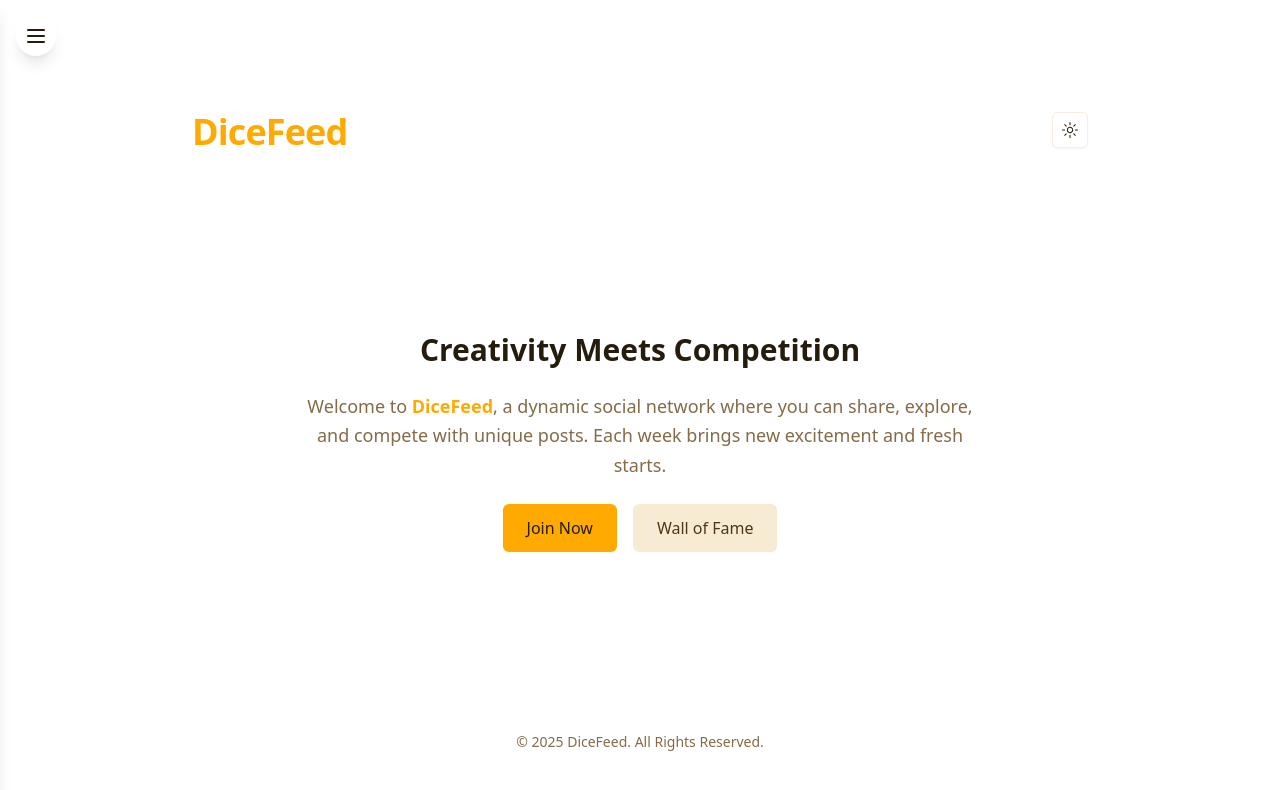
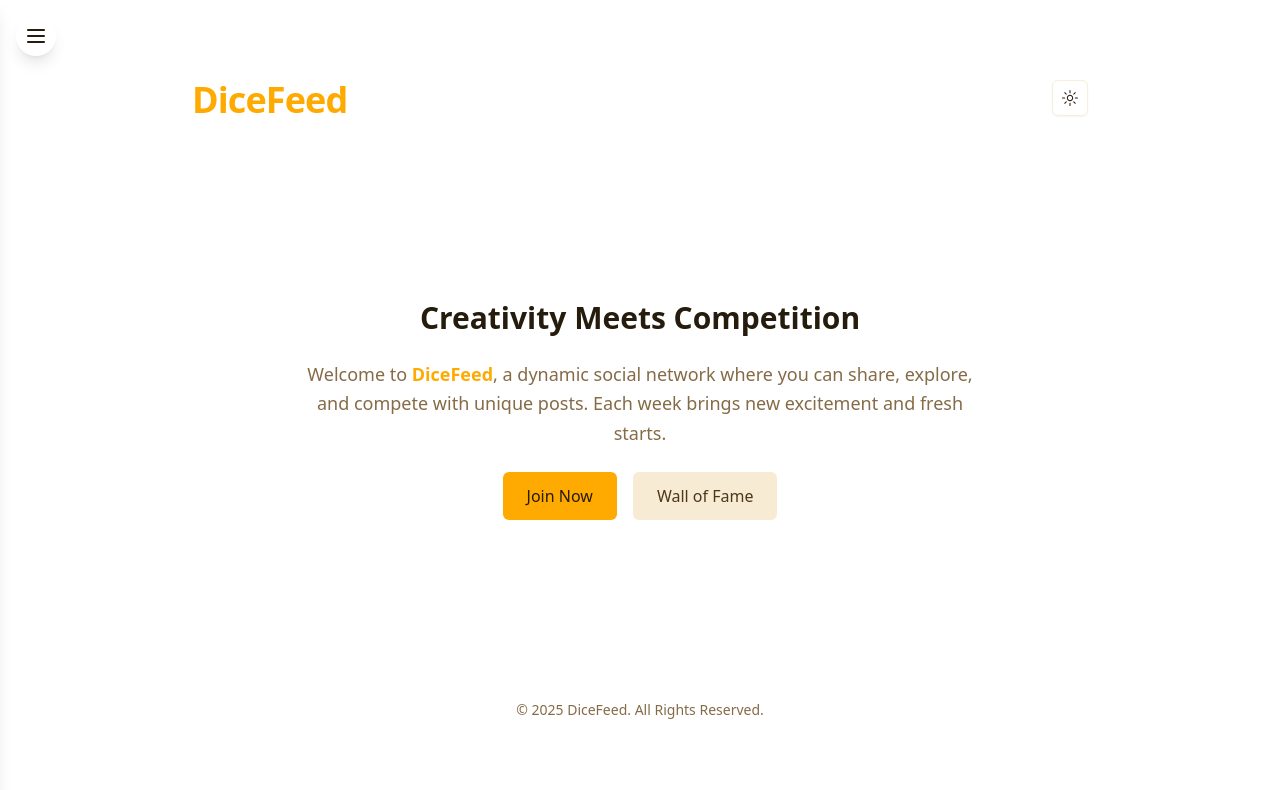
Before and after one commit to LunnS2/Social-Network, a Next.js app: page / in a window 1280 px wide. Shown: the top 790 px of the page. Built offline with nearby package versions, Linux system fonts and the light colour scheme; no server answers.

Commit message:
Fix responsiveness; Add custom scrollbar

```diff
--- a/src/app/create-post/page.tsx
+++ b/src/app/create-post/page.tsx
@@ -27,14 +27,13 @@ const CreatePost = () => {
   const [uploading, setUploading] = useState(false);
   const [error, setError] = useState<string | null>(null);
 
-  const TITLE_MAX_LENGTH = 50; // Maximum characters for title
-  const DESCRIPTION_MAX_LENGTH = 80; // Maximum characters for description
+  const TITLE_MAX_LENGTH = 50;
+  const DESCRIPTION_MAX_LENGTH = 80;
 
   const handleFileChange = (e: React.ChangeEvent<HTMLInputElement>) => {
     if (e.target.files && e.target.files[0]) {
       const selectedFile = e.target.files[0];
 
-      // Ensure only image files are allowed
       if (!selectedFile.type.startsWith("image/")) {
         setError("Only image files are allowed.");
         return;
@@ -74,7 +73,7 @@ const CreatePost = () => {
         creator: currentUser._id,
         title,
         content: storageId,
-        contentUrl: "", // This will be populated in the backend
+        contentUrl: "",
         description,
         createdAt: Date.now(),
       });
@@ -108,8 +107,8 @@ const CreatePost = () => {
       </button>
 
       {showModal && (
-        <div className="fixed inset-0 bg-black bg-opacity-50 flex justify-center items-center">
-          <div className="bg-background p-6 rounded-lg shadow-lg w-full max-w-md">
+        <div className="fixed inset-0 bg-black bg-opacity-50 flex justify-center items-center p-4">
+          <div className="bg-background p-6 rounded-lg shadow-lg w-full max-w-md max-h-[90vh] overflow-y-auto">
             <h2 className="text-xl font-bold mb-4">Create a Post</h2>
             {error && <p className="text-red-500 mb-4">{error}</p>}
             <input
--- a/src/app/globals.css
+++ b/src/app/globals.css
@@ -63,3 +63,10 @@ body {
     @apply bg-background text-foreground;
   }
 }
+
+@layer base {
+  * {
+    scrollbar-width: thin; /* Makes scrollbar thin */
+    scrollbar-color: #ffaa00 #f7ebd4; /* (thumb color, track color) */
+  }
+}
--- a/src/app/layout.tsx
+++ b/src/app/layout.tsx
@@ -44,7 +44,7 @@ export default function RootLayout({
                 {/* Sidebar */}
                 <SideBar />
                 {/* Main Content */}
-                <main className="flex-1 pt-8">{children}</main>
+                <main className="flex-1 pt-8 md:pt-0">{children}</main>
               </div>
             </ConvexClientProvider>
           </ThemeProvider>
```
